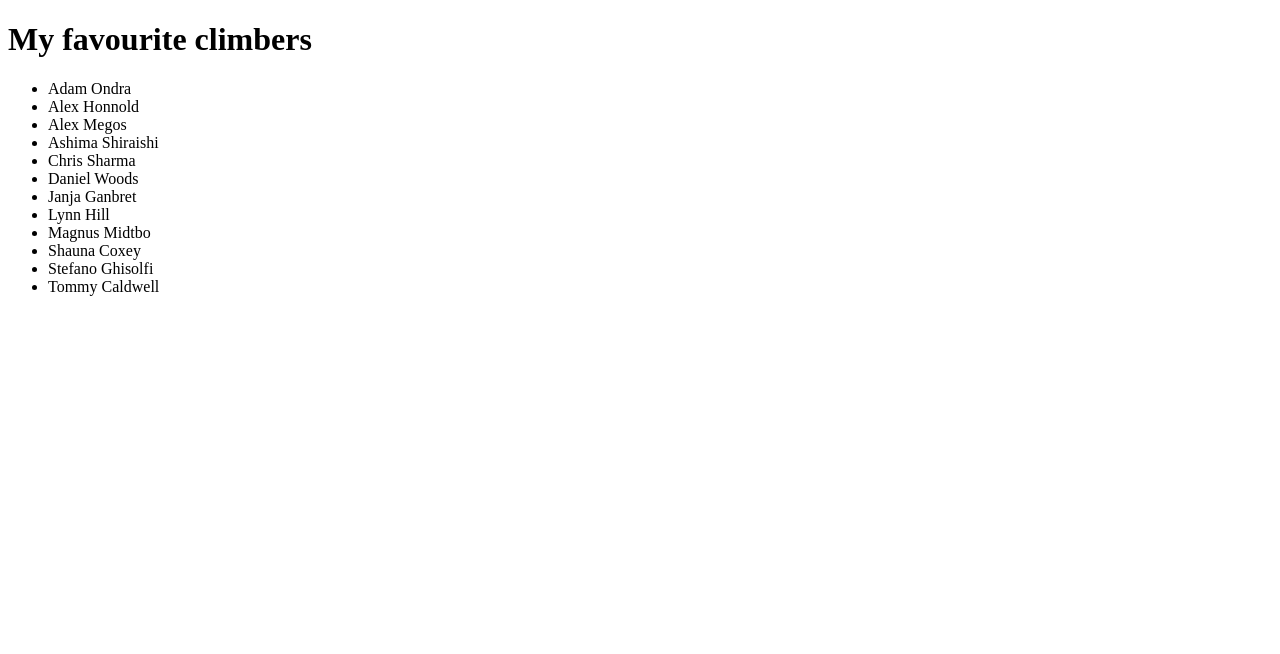
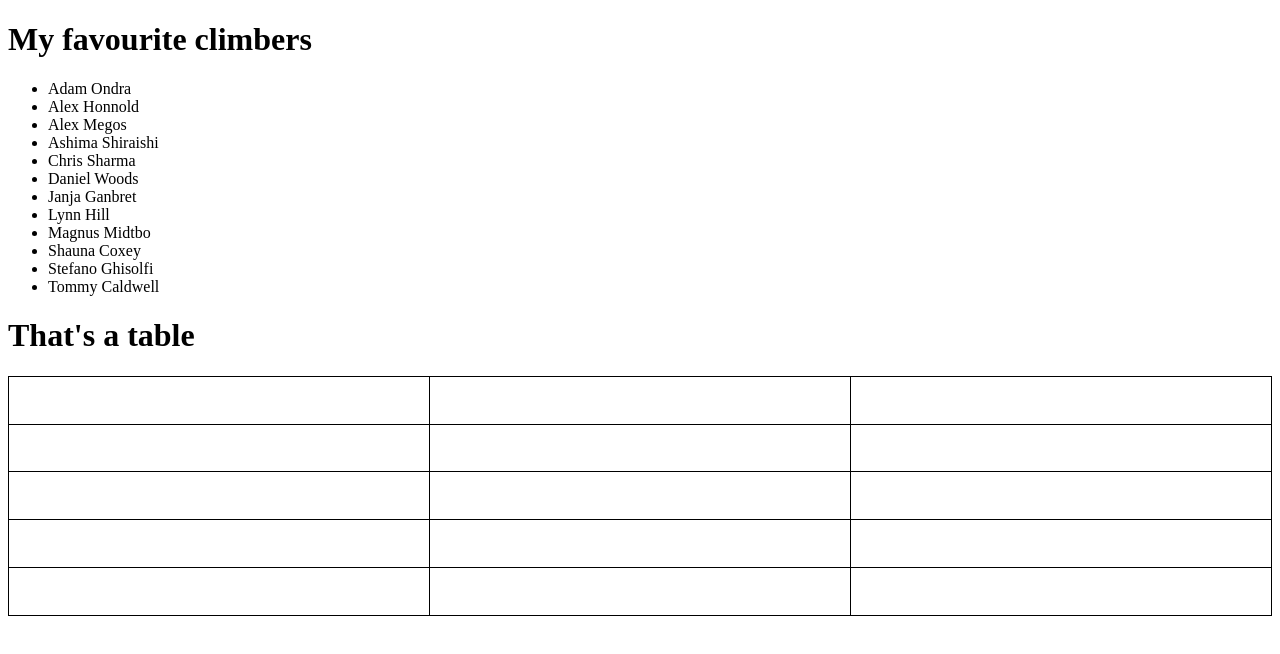
Before and after one commit to podmar/js-practice, a plain HTML site: page index.html in a window 1280 px wide. Drawn offline with Linux system fonts and the light colour scheme.

Commit message:
2nd DOm exercise adding a table to the file

```diff
--- a/index.html
+++ b/index.html
@@ -8,10 +8,8 @@
 </head>
 <body>
     <h1>My favourite climbers</h1>
-    <ul id="climbers-list">
-
-    </ul>
-
+    <ul id="climbers-list"></ul>
+    <h1>That's a table</h1>
     <script src="./main.js"></script>
 </body>
 </html>
--- a/main.js
+++ b/main.js
@@ -480,3 +480,36 @@ function addClimbers (climbersArray) {
 
 let climberCelebrities = ["Tommy Caldwell", "Alex Honnold", "Ashima Shiraishi", "Shauna Coxey", "Stefano Ghisolfi", "Adam Ondra", "Alex Megos", "Magnus Midtbo", "Janja Ganbret", "Chris Sharma", "Daniel Woods", "Lynn Hill"];
 addClimbers(climberCelebrities);
+
+// DOM EX. 2
+// Write a function that will use the JavaScript DOM to insert an HTML table after the heading.
+
+function addTable(rows, cols) {
+    // let page = document;
+    let location = document.querySelector("body");
+
+    let table = document.createElement("table");
+    table.style.width = "100%";
+    table.style.height = "240px";
+    table.style.borderSpacing = "0";
+    table.style.borderTop = "1px solid black"
+    table.style.borderLeft = "1px solid black"
+
+    for (let i = 0; i < rows; i++) {
+        let row = document.createElement("tr");
+
+        for (let n = 0; n < cols; n++) {
+            let col = document.createElement("td");
+            col.style.border = "1px solid black"
+            col.style.borderTopWidth = "0";
+            col.style.borderLeftWidth = "0";
+            // col.style.
+            row.appendChild(col);
+        };
+        table.appendChild(row);
+        // console.log(table);
+    };
+    location.appendChild(table);
+};
+
+addTable(5,3);
```
